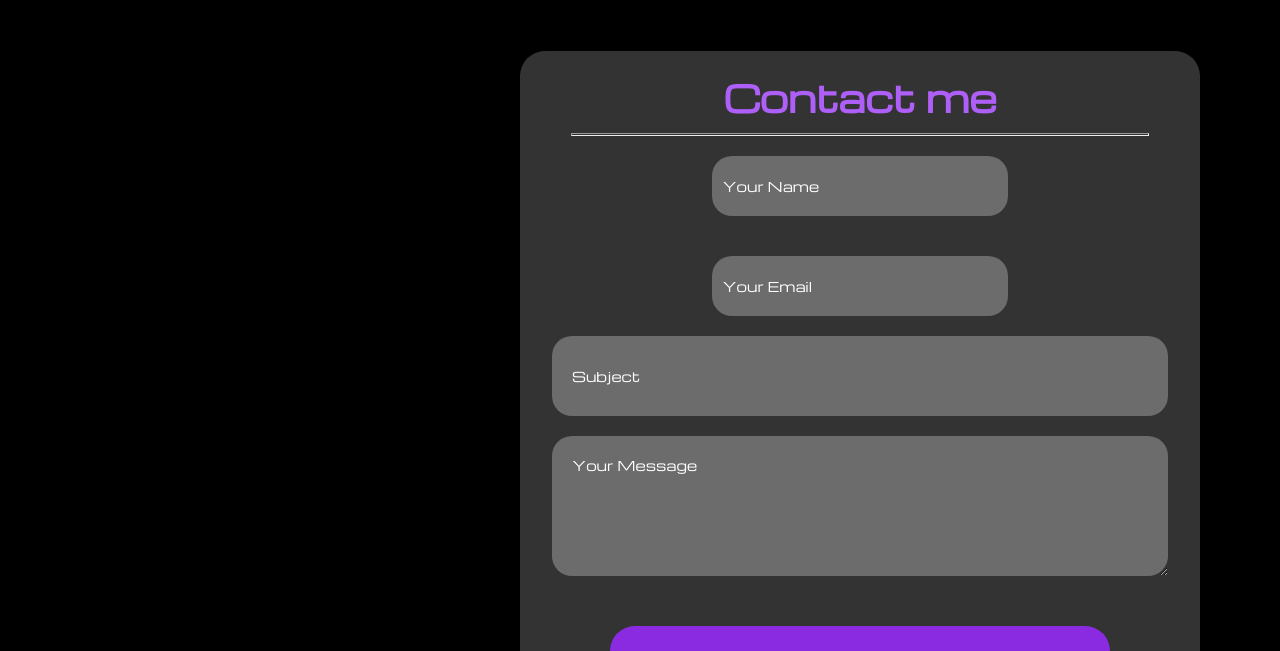
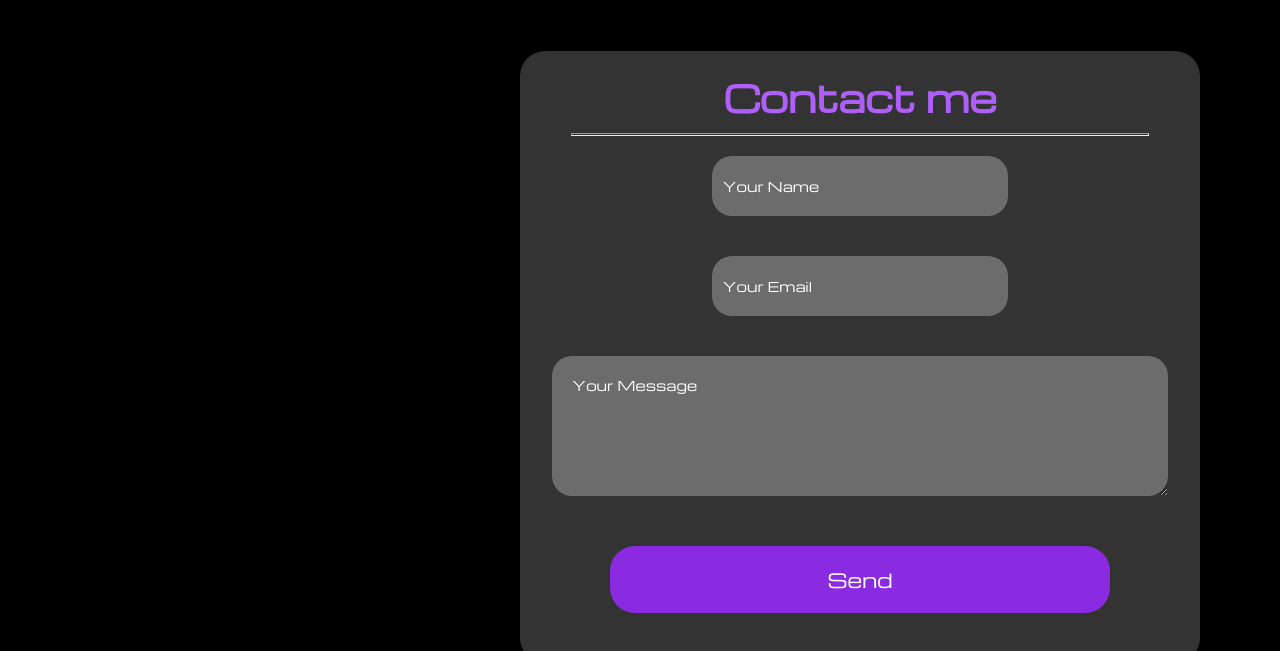
Before and after one commit to Sudip8900/Portfolio, a plain HTML site: page porfolio/index.html in a window 1280 px wide. Shown: the part 3049-3700 px from the top of the page. Drawn offline with nearby package versions, Linux system fonts and the light colour scheme; some packages are replaced by stand-ins of ours; a script that the page names is missing; a web font is replaced by a local one.

Commit message:
Form Fix

```diff
--- a/porfolio/index.html
+++ b/porfolio/index.html
@@ -282,10 +282,10 @@
                 <div class="contact-header"><h2>Contact me</h2></div>
                 <hr>
                 <div class="form-container">
-                    <form action="" class="contact-me">
+                    <form action="https://api.web3forms.com/submit" method="POST" class="contact-me">
+                        <input type="hidden" name="access_key" value="2fcf6229-254a-4530-a10a-814ba24bd93e">
                         <input type="text" name="name" placeholder="Your Name" class="contacts-input" required>
                         <input type="email" name="email" placeholder="Your Email" class="contacts-input" required>
-                        <input type="text" name="subject" placeholder="Subject" class="contact-input" required>
                         <textarea name="message" placeholder="Your Message" class="contact-input-message" required></textarea>
 
                         <button type="submit" class="submit">Send</button>
--- a/porfolio/style.css
+++ b/porfolio/style.css
@@ -685,21 +685,6 @@ nav ul li a:active {
     color: white;
 }
 
-.contact-input {
-    width: 90%;
-    border-radius: 20px;
-    padding: 20px;
-    background-color: rgba(255, 255, 255, 0.277);
-    border: none;
-    font-family: Michroma, Comfortaa;
-    color: white;
-    height: 40px;
-}
-
-.contact-input::placeholder {
-    color: white;
-}
-
 .contact-input-message {
     width: 90%;
     border-radius: 20px;
```
